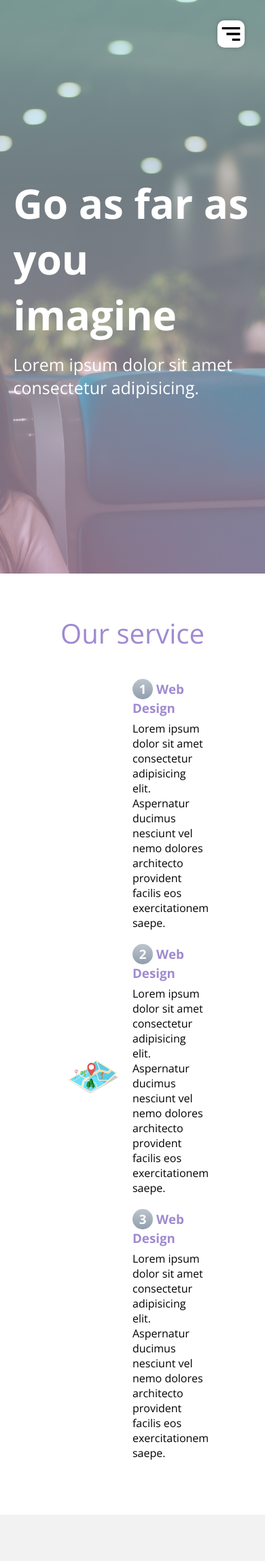
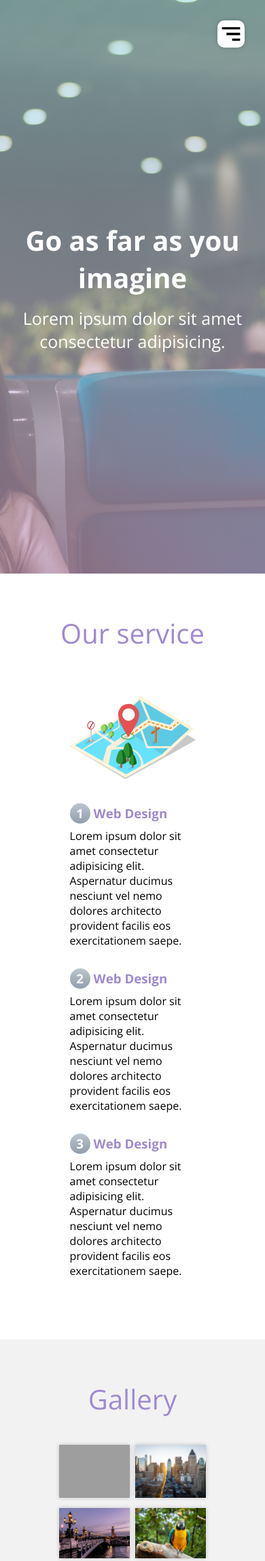
Before and after one commit to Fernando-Jaramillo/places-to-visit, a PHP site: page / in a window 390 px wide. Shown: the top 2297 px of the page at 68% size. Run offline with PHP 8.4, Linux system fonts and the light colour scheme; grey boxes are pictures that could not be loaded.

Commit message:
responsive experts

```diff
--- a/css/styles.css
+++ b/css/styles.css
@@ -21,6 +21,7 @@ body{
 }
 
 header{
+    text-align: center;
     height: 100vh;
     background-image: linear-gradient(to top, rgba(217, 175, 217, 0.548) 0%, rgba(151, 218, 225, 0.521) 100%), url(../img/imagine.jpg);
     background-repeat: no-repeat;
@@ -146,6 +147,7 @@ header{
 }
 
 .img-galeria{
+    object-fit: cover;
     width: 30%;
     display: block;
     margin-bottom: 15px;
@@ -163,7 +165,7 @@ header{
     display: flex;
     justify-content: center;
     align-items: center;
-    transform: translate(100%);
+    transform: translate(110%);
     transition: transform .2s ease-in-out;
 }
 
@@ -172,6 +174,7 @@ header{
 }
 
 .agregar-imagen{
+    object-fit: cover;
     width: 60%;
     border-radius: 10px;
     transform: scale(0);
@@ -287,5 +290,28 @@ footer{
     .menu-navigation{
         width: 50vw;
     }
+    .titulo{
+        font-size: 40px;
+    }
+    .contenedor-servicio img{
+        width: 100%;
+        margin-bottom: 10px;
+    }
+    .checklist-servicio{
+        width: 80%;
+    }
+    .service{
+        margin-bottom: 30px;
+    }
+    .agregar-imagen{
+        width: 80%;
+    }
+
+    .img-galeria{
+        width: 45%;
+    }
+    .cont-experts{
+        width: 80%
+    }
 
 }
```
